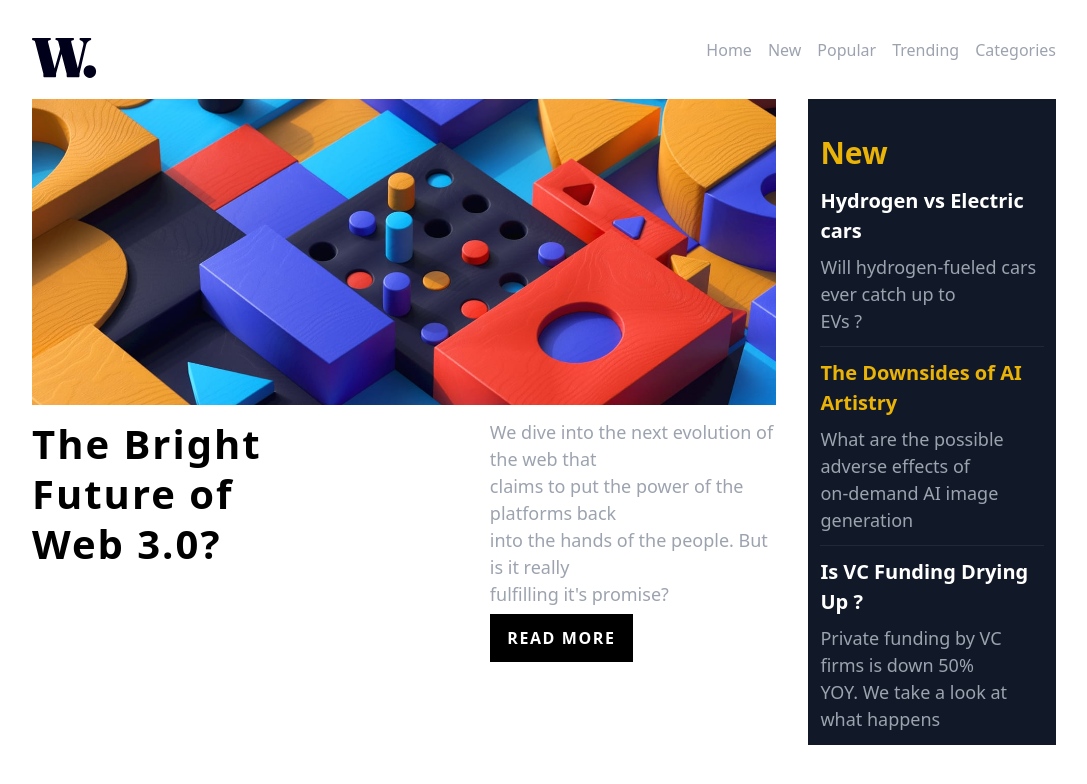
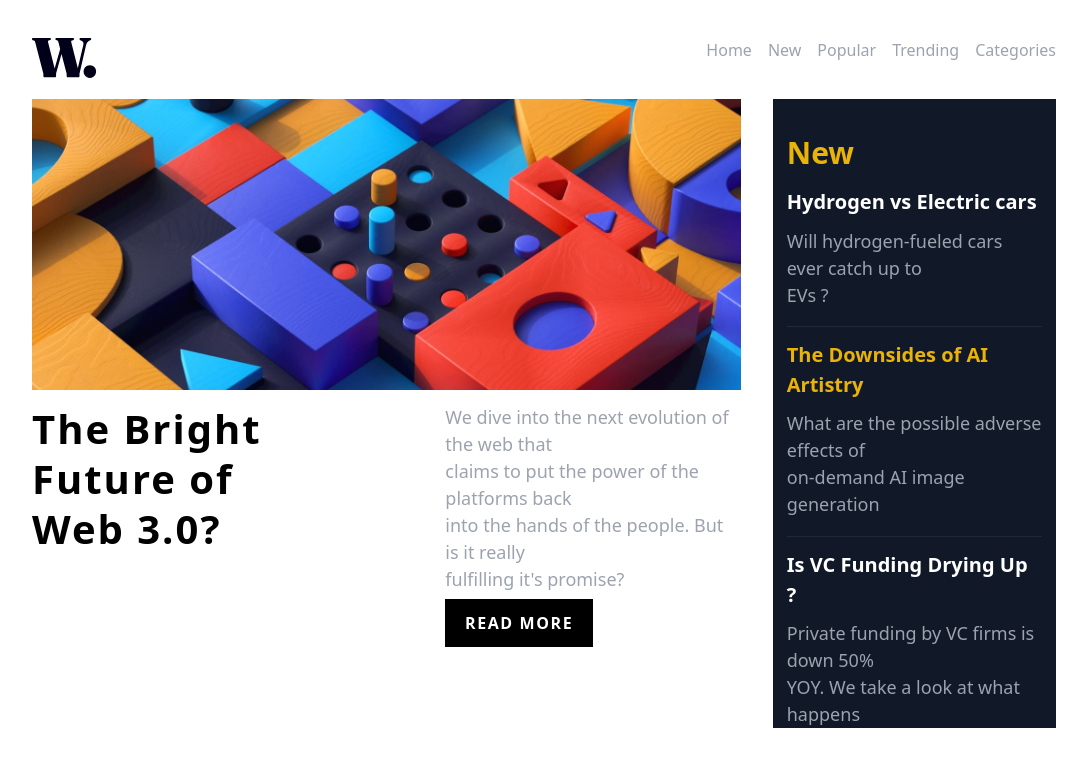
Before and after one commit to MuhirwaVerygood/news_homepage, a React (Create React App) app: page / in a window 1280 px wide. Shown: the top 784 px of the page, without its empty margins (96-1183 px from the left). Built offline with nearby package versions, Linux system fonts and the light colour scheme.

Commit message:
Completion of initial middle container component

```diff
--- a/src/components/MiddleContainer.tsx
+++ b/src/components/MiddleContainer.tsx
@@ -8,7 +8,7 @@ const MiddleContainer = () => {
         </div>
 
         <div className="flex lg:flex-row w-full lg:pt-[2%]">
-          <div className="w-[80%]">
+          <div className="w-[70%]">
             <h1 className="font-bold text-[40px] leading-[50px] tracking-wider ">
               The Bright <br /> Future of <br /> Web 3.0?
             </h1>
@@ -25,25 +25,25 @@ const MiddleContainer = () => {
           </div>
         </div>
       </div>
-      <div className="lg:w-[25%] bg-gray-900 lg:pt-[3%] ">
+      <div className="lg:w-[30%] bg-gray-900 lg:pt-[3%] ">
         <div className="lg:w-[90%] mx-auto flex flex-col">
           <h1 className="text-[30px] text-yellow-500 font-bold  ">New</h1>
 
           <div className="lg:pt-[5%]">
-            <h1 className="text-white font-bold text-[20px] lg:mb-2">
+            <h1 className="text-white font-bold text-[20px] lg:mb-[4%]">
               Hydrogen vs Electric cars
             </h1>
-            <p className="text-[18px] text-gray-400 lg:mb-[5%]">
+            <p className="text-[18px] text-gray-400  lg:mb-[7%]">
               Will hydrogen-fueled cars ever catch up to <br /> EVs ?
             </p>
             <hr className="border-gray-800" />
           </div>
 
           <div className="lg:pt-[5%]">
-            <h1 className="text-yellow-500 font-bold text-[20px] lg:mb-2">
+            <h1 className="text-yellow-500 font-bold text-[20px] lg:mb-[4%]">
               The Downsides of AI Artistry
             </h1>
-            <p className="text-[18px] text-gray-400 lg:mb-[5%]">
+            <p className="text-[18px] text-gray-400 lg:mb-[7%]">
               What are the possible adverse effects of <br /> on-demand AI image
               generation{" "}
             </p>
@@ -51,10 +51,10 @@ const MiddleContainer = () => {
           </div>
 
           <div className="lg:pt-[5%]">
-            <h1 className="text-white font-bold text-[20px] lg:mb-2">
+            <h1 className="text-white font-bold text-[20px] lg:mb-[4%]">
               Is VC Funding Drying Up ?
             </h1>
-            <p className="text-[18px] text-gray-400 lg:mb-[5%]">
+            <p className="text-[18px] text-gray-400 ">
               Private funding by VC firms is down 50% <br /> YOY. We take a look
               at what happens
             </p>
```
